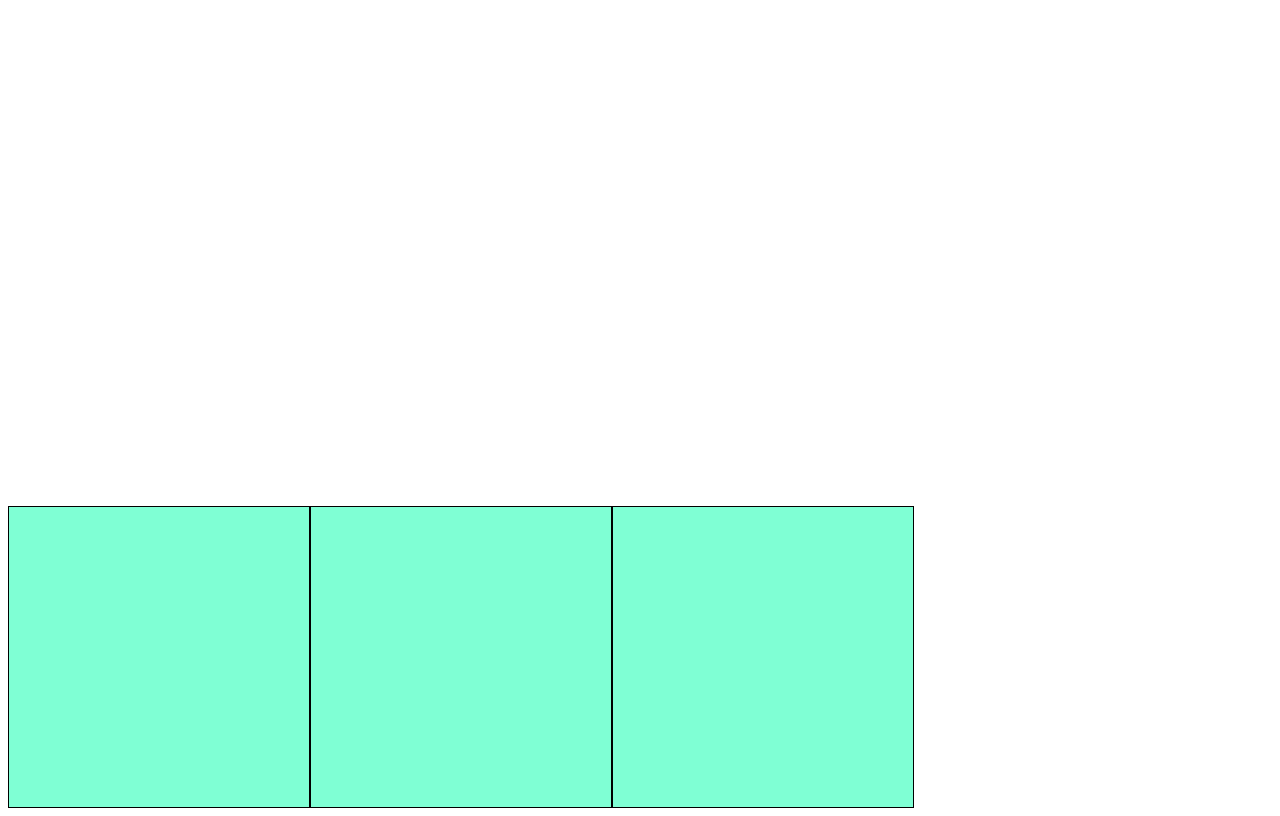
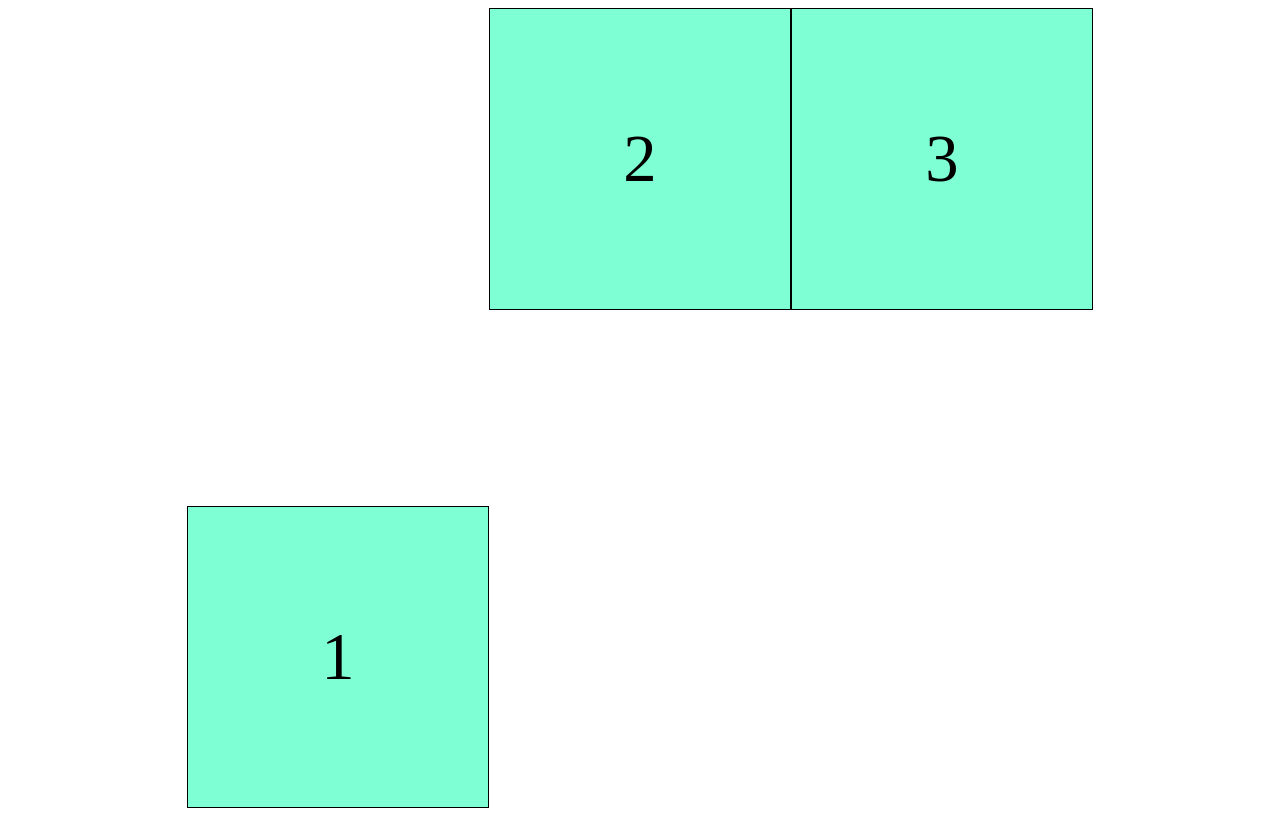
Before and after one commit to taeyoungs/CSS-Master, a plain HTML site: page flexbox.html in a window 1280 px wide. Drawn offline with Linux system fonts and the light colour scheme.

Commit message:
update readme, ex flex-wrap and align-self

```diff
--- a/flexbox.html
+++ b/flexbox.html
@@ -8,25 +8,31 @@
         <style>
             .flexbox {
                 display: flex;
-                flex-direction: row;
-                justify-content: flex-start;
+                justify-content: center;
                 flex-wrap: wrap;
                 height: 100vh;
-                align-items: flex-end;
             }
             .box {
                 width: 300px;
                 height: 300px;
                 background-color: aquamarine;
                 border: 1px solid black;
+                display: flex;
+                justify-content: center;
+                align-items: center;
+                color: black;
+                font-size: 50pt;
+            }
+            .box:first-child {
+                align-self: flex-end;
             }
         </style>
     </head>
     <body>
         <div class="flexbox">
-            <div class="box"></div>
-            <div class="box"></div>
-            <div class="box"></div>
+            <div class="box">1</div>
+            <div class="box">2</div>
+            <div class="box">3</div>
         </div>
 
     </body>
```
Also changed, not shown: README.md.
